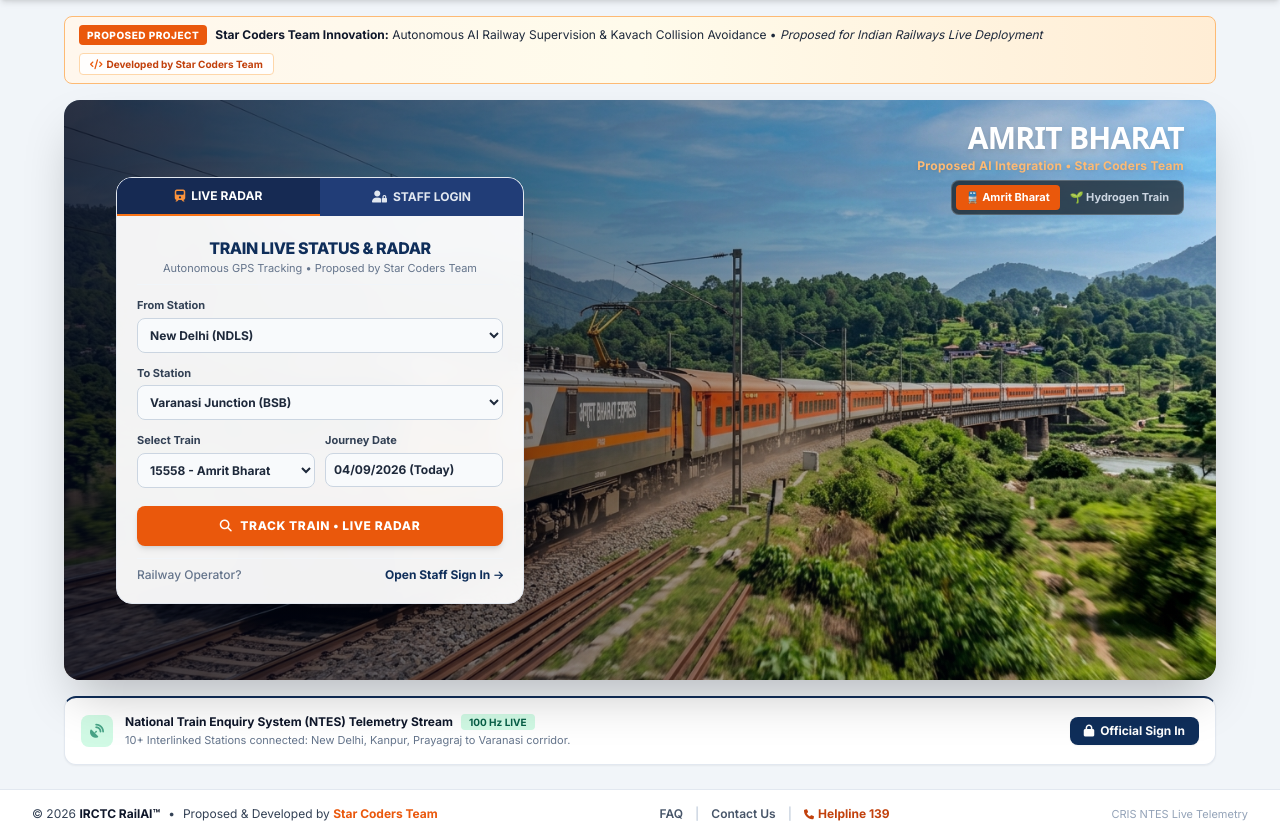
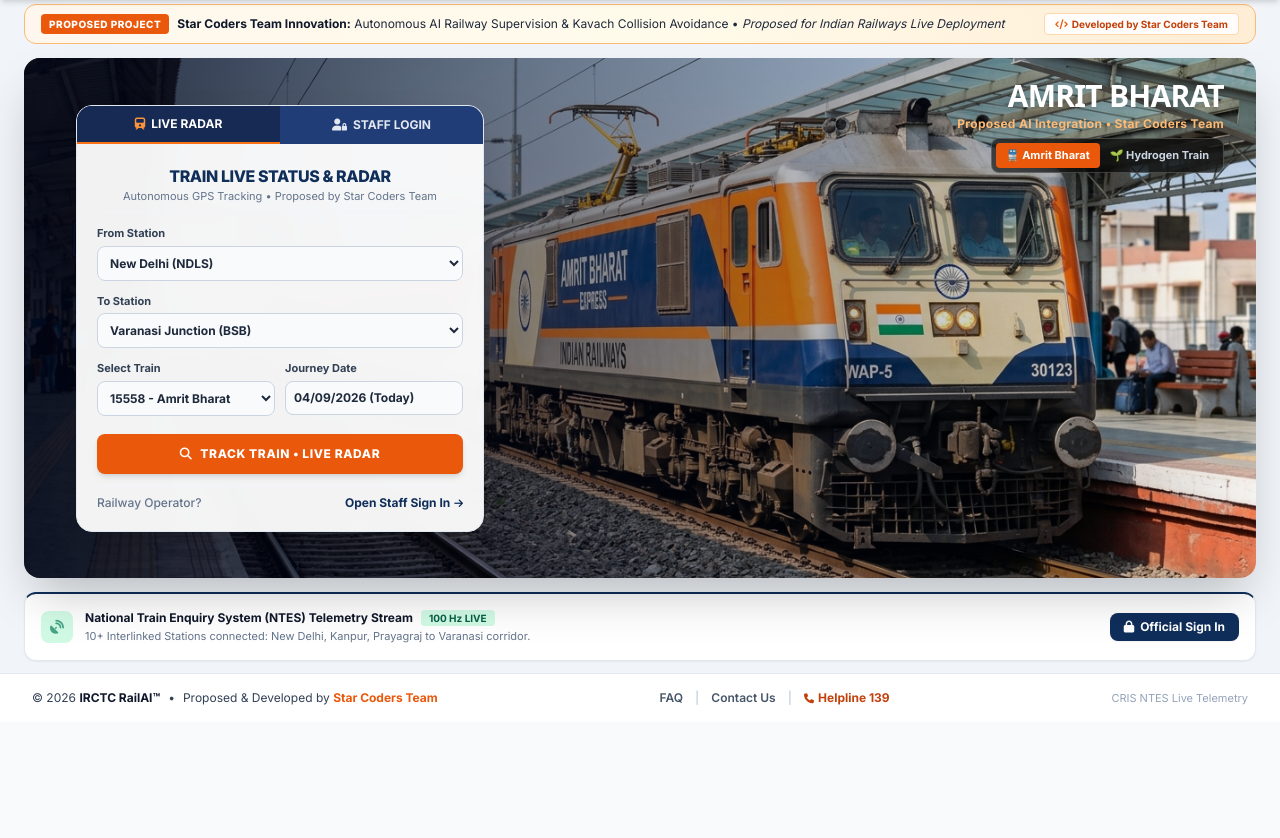
Before and after one commit to ManishTanwar7/railway-ai-monitor, a FastAPI app: page /login in a window 1280 px wide. Shown: the part 98-936 px from the top of the page. After the commit the page ends 803 px from the top, so only its background shows below. Run offline with FastAPI, Linux system fonts and the light colour scheme; data comes from the database, SQL or seed files in the repository; some libraries are stand-ins or nearby versions.

Commit message:
Eliminate blank side spaces with full-width hero layout and update Amrit Bharat with eye-level normal vision photograph

```diff
--- a/templates/base.html
+++ b/templates/base.html
@@ -232,8 +232,8 @@
     </div>
   </div>
 
-  <!-- Main Content Container -->
-  <main class="flex-1 w-full max-w-7xl mx-auto px-4 sm:px-6 lg:px-8 py-4 sm:py-6">
+  <!-- Main Content Container (Full Width, No Side Blank Spaces) -->
+  <main class="flex-1 w-full px-3 sm:px-5 lg:px-6 py-2.5 sm:py-3">
     {% block content %}{% endblock %}
   </main>
 
--- a/templates/login.html
+++ b/templates/login.html
@@ -3,12 +3,12 @@
 {% block title %}IRCTC RailAI™ &bull; Indian Railways Train Search & Autonomous Radar{% endblock %}
 
 {% block content %}
-<div class="max-w-6xl mx-auto space-y-4 -mt-1 sm:-mt-2">
+<div class="w-full space-y-3 sm:space-y-3.5 -mt-1 sm:-mt-2">
 
   <!-- ============================================================== -->
   <!-- EXPLICIT PROPOSAL BANNER: COMPACT & CLEAN                      -->
   <!-- ============================================================== -->
-  <div class="rounded-lg bg-gradient-to-r from-orange-50 via-amber-50 to-orange-100 border border-orange-300 px-3.5 py-2 flex flex-wrap items-center justify-between shadow-xs gap-2 text-xs">
+  <div class="w-full rounded-xl bg-gradient-to-r from-orange-50 via-amber-50 to-orange-100 border border-orange-300 px-3.5 sm:px-4 py-2 flex flex-wrap items-center justify-between shadow-xs gap-2 text-xs">
     <div class="flex items-center space-x-2">
       <span class="px-2 py-0.5 rounded bg-orange-600 text-white font-extrabold text-[10px] tracking-wider shrink-0 shadow-xs">
         PROPOSED PROJECT
@@ -25,9 +25,9 @@
   </div>
 
   <!-- ============================================================== -->
-  <!-- HERO: PROPORTIONAL NORMAL VISION WITH NATURAL 16:9 PERSPECTIVE -->
+  <!-- HERO: FULL-WIDTH EYE-LEVEL NORMAL VISION & MANUAL TOGGLE       -->
   <!-- ============================================================== -->
-  <div class="relative rounded-2xl overflow-hidden shadow-2xl min-h-[540px] lg:min-h-[580px] flex items-center">
+  <div class="w-full relative rounded-2xl overflow-hidden shadow-2xl min-h-[480px] lg:min-h-[520px] flex items-center">
 
     <!-- Background Picture: Amrit Bharat Express (or Hydrogen Train) -->
     <img id="hero-train-img" src="/static/images/amrit_bharat.jpg" alt="Amrit Bharat Express"
```
Also changed, not shown: static/images/amrit_bharat.jpg.
